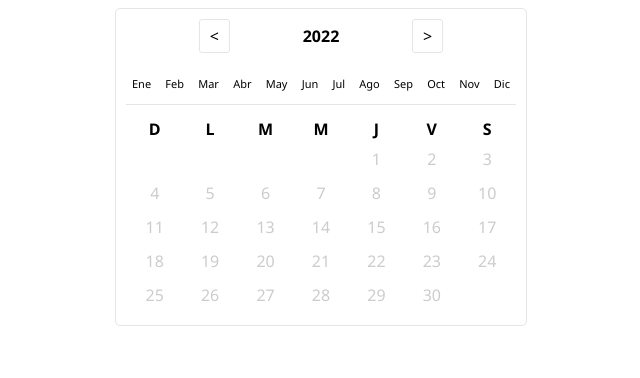
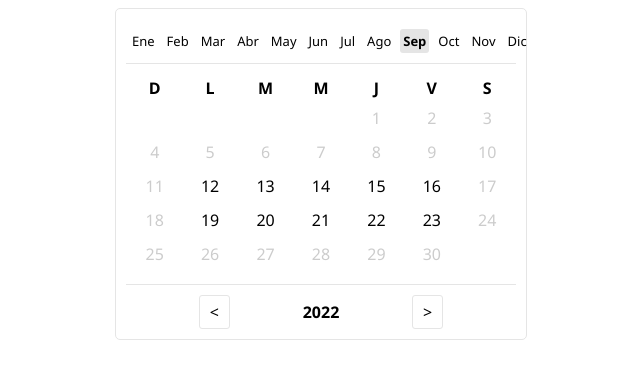
Before and after one commit to daedsoft/calendar-daed, a plain HTML site: page index.html in a window 1280 px wide. Shown: the whole page, without its empty margins (330-970 px from the left). Drawn offline with Linux system fonts and the light colour scheme.

Commit message:
selected month css

```diff
--- a/index.html
+++ b/index.html
@@ -5,6 +5,7 @@
     <meta http-equiv="X-UA-Compatible" content="IE=edge">
     <meta name="viewport" content="width=device-width, initial-scale=1.0">
     <script defer src="./script.js"></script>
+    <script defer src="./horas.js"></script>
     <link rel="stylesheet" href="./styles.css">
     <title>Document</title>
 </head>
@@ -12,14 +13,7 @@
     <div class="container">
 
         <div class="calendar">
-            <div class="calendar__header">
-                <div class="triangle-left"> < </div>
-                <h4 class="big-year" id="yearNum"></h4>
-                <div class="triangle-right"> > </div>
-            </div>
-
             <div class="months"></div>
-
             <table class="calendar-table" id="calendar">
                 <thead>
                     <tr>
@@ -34,8 +28,12 @@
                 </thead>
                 <tbody id="calendar-body"></tbody>
             </table>
+            <div class="calendar__header">
+                <div class="triangle-left"> < </div>
+                <h4 class="big-year" id="yearNum"></h4>
+                <div class="triangle-right"> > </div>
+            </div>
         </div>
-
     </div>
 </body>
 </html>
--- a/script.js
+++ b/script.js
@@ -86,6 +86,7 @@ function renderCalendar(month, year) {
         newpp.hidden = true
         calendarTable.append(newpp)
     });
+
 }
 
 function nextYear() {
@@ -114,7 +115,7 @@ function previousYear() {
 
 // *********
 
-function onlyValidDates(start, end){
+function onlyValidDates(start, end, week){
     let startDate = new Date(start)
     startDate.setMinutes(startDate.getMinutes() + startDate.getTimezoneOffset())
     let sYear = startDate.getFullYear().toString()
@@ -181,13 +182,50 @@ function onlyValidDates(start, end){
             allItemsDate[i].classList.add('noavailable-day')
         }
     }
+
+    for (let x = 0; x < allItemsDate.length; x++){
+        if (!allItemsDate[x].classList.contains('noavailable-day')){
+            dateInner = allItemsDate[x].getAttribute('id')
+            yearIn = +dateInner.substring(0, 4)
+            monthIn = +dateInner.substring(4,6)
+            dayIn = +dateInner.substring(6, 8)
+
+            fullDateInner = new Date(yearIn, monthIn - 1, dayIn)
+            dayName = fullDateInner.getDay()
+
+            if(week == 'Lunes a Viernes'){
+                if(dayName == 0 || dayName == 6){
+                    allItemsDate[x].classList.add('noavailable-day')
+                }
+            }
+            if(week == 'Lunes a Sábado'){
+                if(dayName == 0){
+                    allItemsDate[x].classList.add('noavailable-day')
+                }
+            }
+        }
+    }
+}
+
+const highlightMonth = () => {
+    const monthLabels = document.querySelectorAll('.each-month')
+    for (let i = 0; i < monthLabels.length; i++){
+        let currentMonth = new Date().getMonth()
+        console.log(currentMonth)
+        monthLabels[currentMonth].classList.add('selected')
+    }
 }
 
 renderMonths()
 renderCalendar(currentMonth, currentYear);
 nextYear()
 previousYear()
+highlightMonth()
 
-let iDate = '2022-08-15'
-let eDate = '2022-08-20'
-onlyValidDates(iDate, eDate)
+
+let iDate = '2022-09-10'
+let eDate = '2022-09-25'
+let weekMode = 'Lunes a Viernes'
+onlyValidDates(iDate, eDate, weekMode)
+
+//Lunes a Domingo
--- a/styles.css
+++ b/styles.css
@@ -20,7 +20,9 @@ body{
     display: flex;
     justify-content: space-evenly;
     align-items: center;
-    margin-bottom: 10px;
+    margin-top: 10px;
+    padding-top: 10px;
+    border-top: 1px solid #e5e5e5;
 }
 
 .big-year{
@@ -49,7 +51,7 @@ body{
 }
 
 .months *{
-    font-size: 11px;
+    font-size: 13px;
     margin: 0 3px;
     padding: 3px;
     border-radius: 3px;
@@ -87,3 +89,9 @@ body{
     pointer-events: none;
     color: #ccc;
 }
+
+.selected{
+    background-color: #e5e5e5;
+    font-weight: 700;
+    padding: 3px;
+}
```
